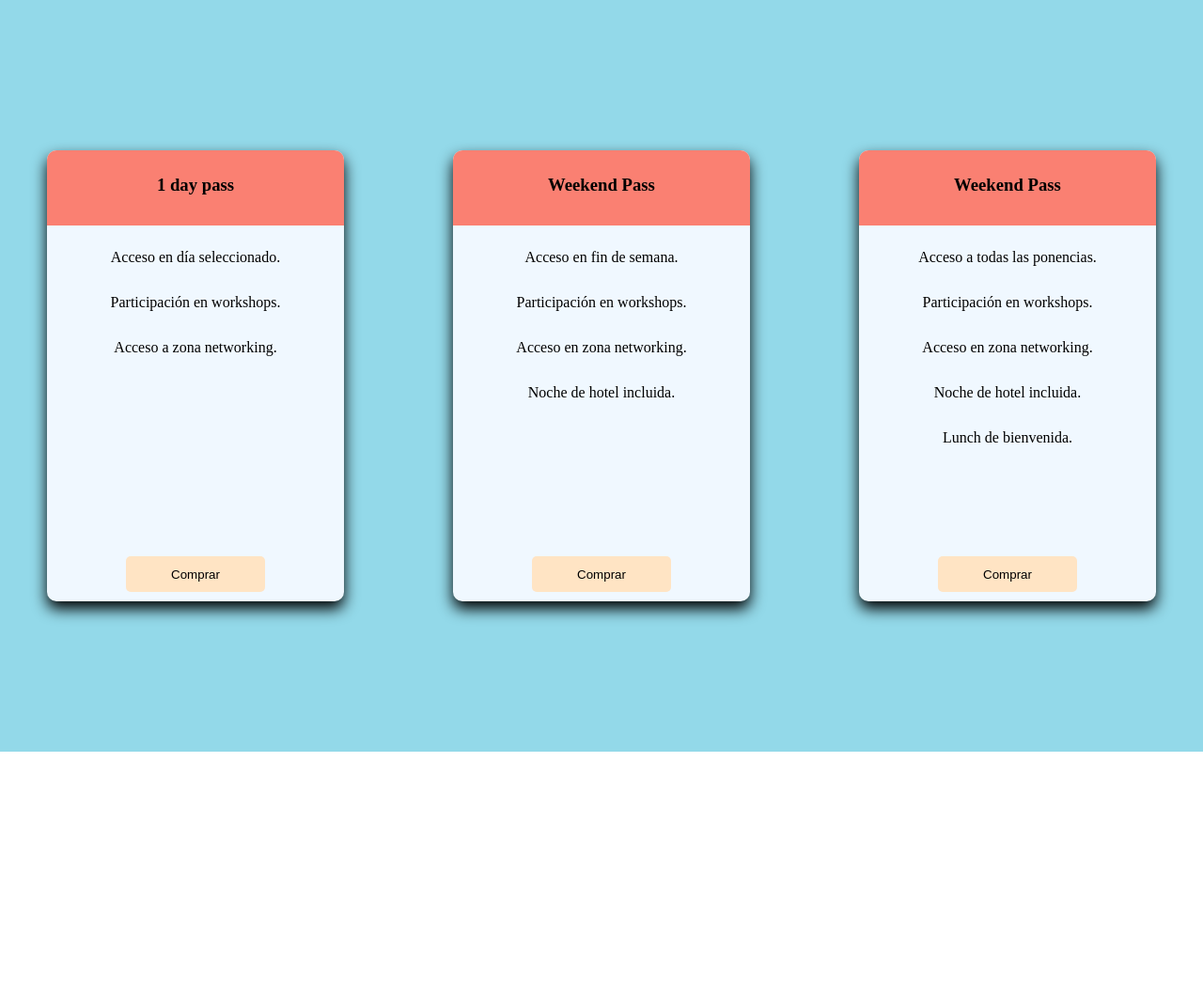
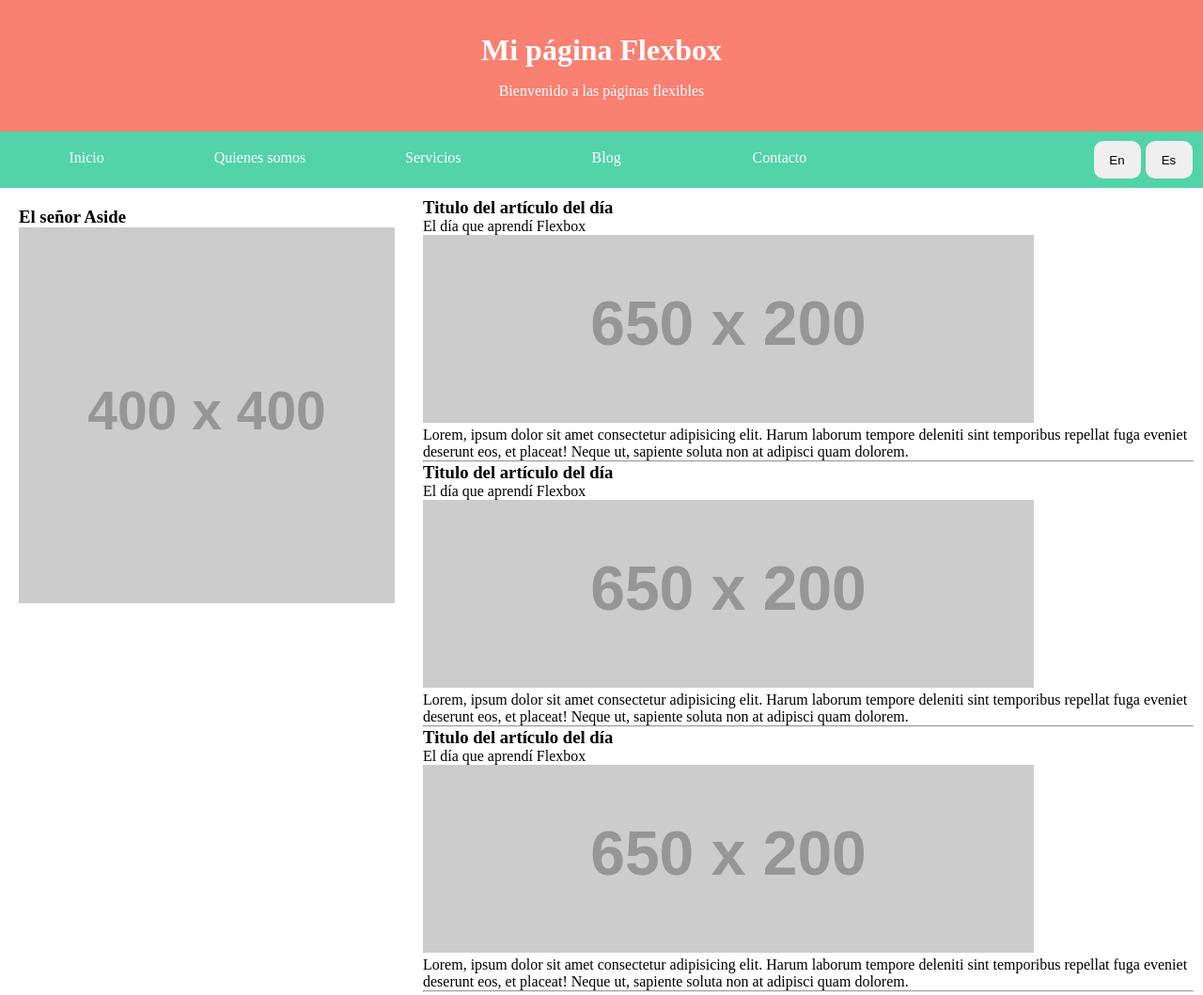
Before and after one commit to Diegofct/workingGitBranches, a plain HTML site: page index.html in a window 1280 px wide. Shown: the top 1059 px of the page at 94% size. Before the commit the page ends 800 px from the top, so only its background shows below. Drawn offline with Linux system fonts and the light colour scheme; placeholder pictures from the web are drawn by us.

Commit message:
Se desarrolla el ejercicio 7: layout completo

```diff
--- a/estilos.css
+++ b/estilos.css
@@ -4,61 +4,91 @@
     box-sizing: border-box;
 }
 
-section {
+/* Estilos header */
+
+header {
     width: 100%;
-    height: 100vh;
+    height: 200px;
+    display: flex;
+    flex-direction: column;
+    justify-content: center;
+    align-items: center;
+}
+
+.title-header {
+    width: 100%;
+    height: 70%;
+    display: flex;
+    flex-direction: column;
+    justify-content: center;
+    align-items: center;
+    gap: 1rem;
+    background-color: salmon;
+    color: white;
+}
+
+nav {
     display: flex;
     justify-content: space-around;
     align-items: center;
-    gap: 1rem;
-    background-color: #93d9e9;
+    width: 100%;
+    height: 30%;
+    background: #53d3a8;
+    color: white;
 }
 
-.cards {
-    margin: 50px;
-    min-height: 480px;
-    width: 33%;
-    background-color: aliceblue;
-    border-radius: 10px;
-    box-shadow: 0 8px 16px rgba(0, 0, 0, 1);
-    transition: transform 0.3s ease-in-out;
+nav ul {
+    display: flex;
+    width: 90%;
+    list-style: none;
+    text-align: center;
 }
 
-.cards:hover {
-    transform: translateY(-5px);
+nav ul li {
+    width: 16%;
+    height: 60px;
+    line-height: 3.5;
+}
+
+.botones-nav {
+    display: flex;
+    justify-content: center;
+    align-items: center;
+    width: 10%;
+    height: 60px;
+    gap: 5px;
+    padding: 10px;
+}
+
+.botones-nav button {
+    width: 50px;
+    height: 40px;
+    border: 0;
+    border-radius: 10px;
     cursor: pointer;
 }
 
-.card-title {
-    height: 80px;
-    text-align: center;
-    line-height: 4;
-    background: salmon;
-    border-top-left-radius: 10px;
-    border-top-right-radius: 10px;
+
+/* Estilos main */
+main {
+    display: flex;
 }
 
-.card-content {
-    padding: 10px;
-    height: 400px;
-    display: flex;
-    flex-direction: column;
-    justify-content: space-between;
-    align-items: center ;
-
+aside {
+    padding: 20px;
 }
 
-.card-content p {
-    height: 90%;
-    text-align: center;
-    line-height: 3;
+article {
+    padding: 10px;
+    width: 100%;
+    height: 100%;
+    grid-area: 2rem;
 }
 
-.card-content button {
-    height: 10%;
-    width: 50%;
-    border: none;
-    border-radius: 5px;
-    background-color: bisque;
-    cursor: pointer;
+footer {
+    text-align: center;
+    line-height: 5;
+    width: 100%;
+    height: 60px;
+    background-color: lightgray;
 }
--- a/index.html
+++ b/index.html
@@ -7,51 +7,55 @@
     <link rel="stylesheet" href="estilos.css">
 </head>
 <body>
+    <header>
+        <div class="title-header">
+            <h1>Mi página Flexbox</h1>
+            <p>Bienvenido a las páginas flexibles</p>
+        </div>
+        <nav>
+            <ul>
+                <li>Inicio</li>
+                <li>Quienes somos</li>
+                <li>Servicios</li>
+                <li>Blog</li>
+                <li>Contacto</li>
+            </ul>
+            <div class="botones-nav">
+                <button>En</button>
+                <button>Es</button>
+            </div>
+        </nav>
+    </header>
 
-    <section>
-        <div class="cards">
-            <div class="card-title">
-                <h3>1 day pass</h3>
-            </div>
-            <div class="card-content">
+    <main>
+        <aside>
+            <h3>El señor Aside</h3>
+            <img src="https://via.placeholder.com/400x400.png?text=Aprende+Flexbox" alt="Photo de ejemplo">
+        </aside>
+        <article>
+            <h3>Titulo del artículo del día</h3>
+            <p>El día que aprendí Flexbox</p>
+            <img src="https://via.placeholder.com/650x200.png?text=Aprende+Flexbox" alt="Photo de ejemplo">
             <p>
-                    Acceso en día seleccionado. <br>
-                    Participación en workshops. <br>
-                    Acceso a zona networking. <br>
+                Lorem, ipsum dolor sit amet consectetur adipisicing elit. Harum laborum tempore deleniti sint temporibus repellat fuga eveniet deserunt eos, et placeat! Neque ut, sapiente soluta non at adipisci quam dolorem.
             </p>
-                <button>Comprar</button>
-            </div>
-        </div>
-        <div class="cards">
-            <div class="card-title">
-                <h3>Weekend Pass</h3>
-            </div>
-            <div class="card-content">
+            <hr>
+            <h3>Titulo del artículo del día</h3>
+            <p>El día que aprendí Flexbox</p>
+            <img src="https://via.placeholder.com/650x200.png?text=Aprende+Flexbox" alt="Photo de ejemplo">
             <p>
-                    Acceso en fin de semana. <br>
-                    Participación en workshops. <br>
-                    Acceso en zona networking. <br>
-                    Noche de hotel incluida.
+                Lorem, ipsum dolor sit amet consectetur adipisicing elit. Harum laborum tempore deleniti sint temporibus repellat fuga eveniet deserunt eos, et placeat! Neque ut, sapiente soluta non at adipisci quam dolorem.
             </p>
-                <button>Comprar</button>
-            </div>
-        </div>
-        <div class="cards">
-            <div class="card-title">
-                <h3>Weekend Pass</h3>
-            </div>
-            <div class="card-content">
+            <hr>
+            <h3>Titulo del artículo del día</h3>
+            <p>El día que aprendí Flexbox</p>
+            <img src="https://via.placeholder.com/650x200.png?text=Aprende+Flexbox" alt="Photo de ejemplo">
             <p>
-                    Acceso a todas las ponencias. <br>
-                    Participación en workshops. <br>
-                    Acceso en zona networking. <br>
-                    Noche de hotel incluida. <br>
-                    Lunch de bienvenida.
+                Lorem, ipsum dolor sit amet consectetur adipisicing elit. Harum laborum tempore deleniti sint temporibus repellat fuga eveniet deserunt eos, et placeat! Neque ut, sapiente soluta non at adipisci quam dolorem.
             </p>
-                <button>Comprar</button>
-            </div>
-        </div>
-    </section>
-
+            <hr>
+        </article>
+    </main>
+    <footer>Footer</footer>
 </body>
 </html>
```
Lines whose indentation alone changed are shown as unchanged.
